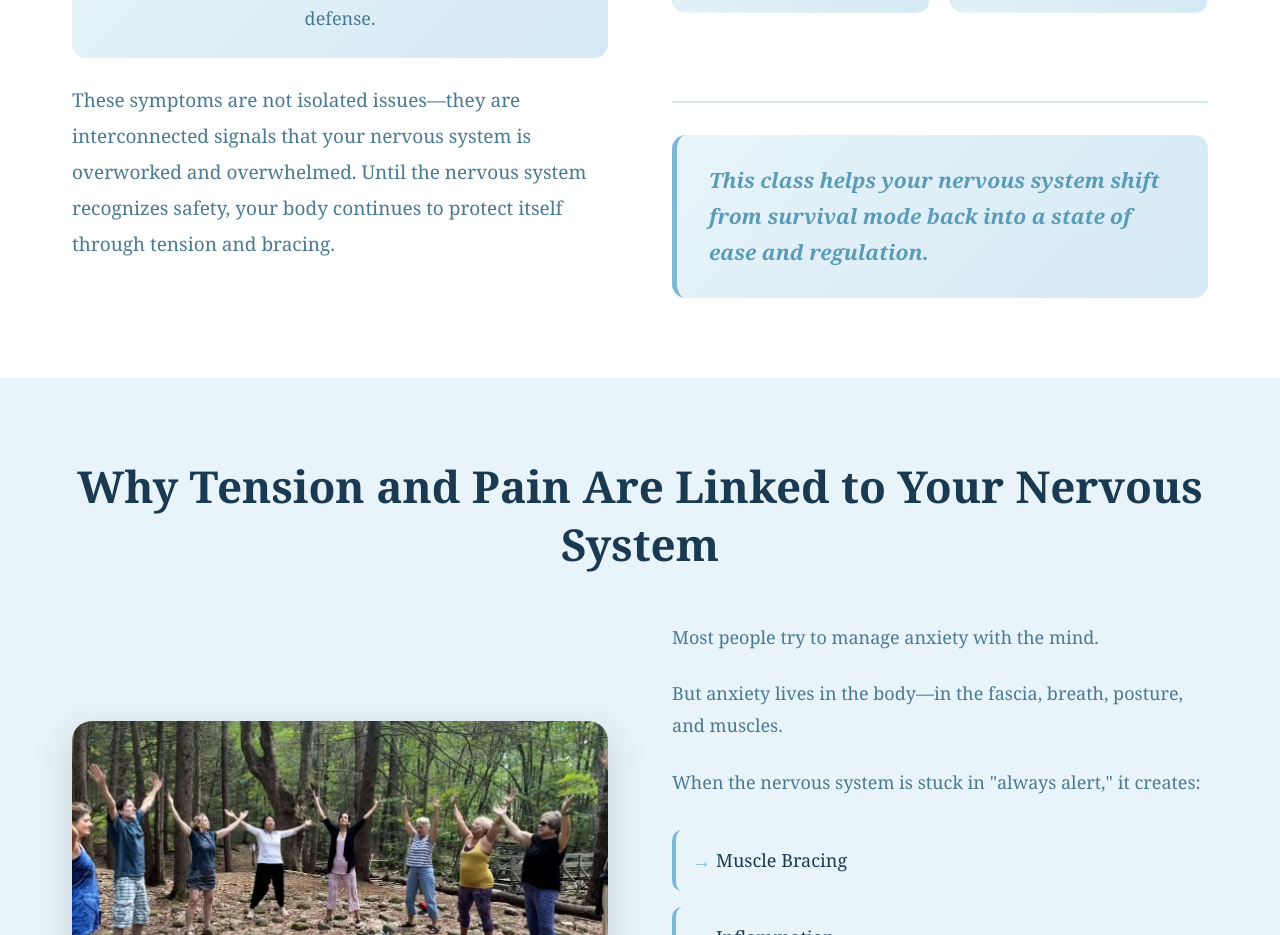
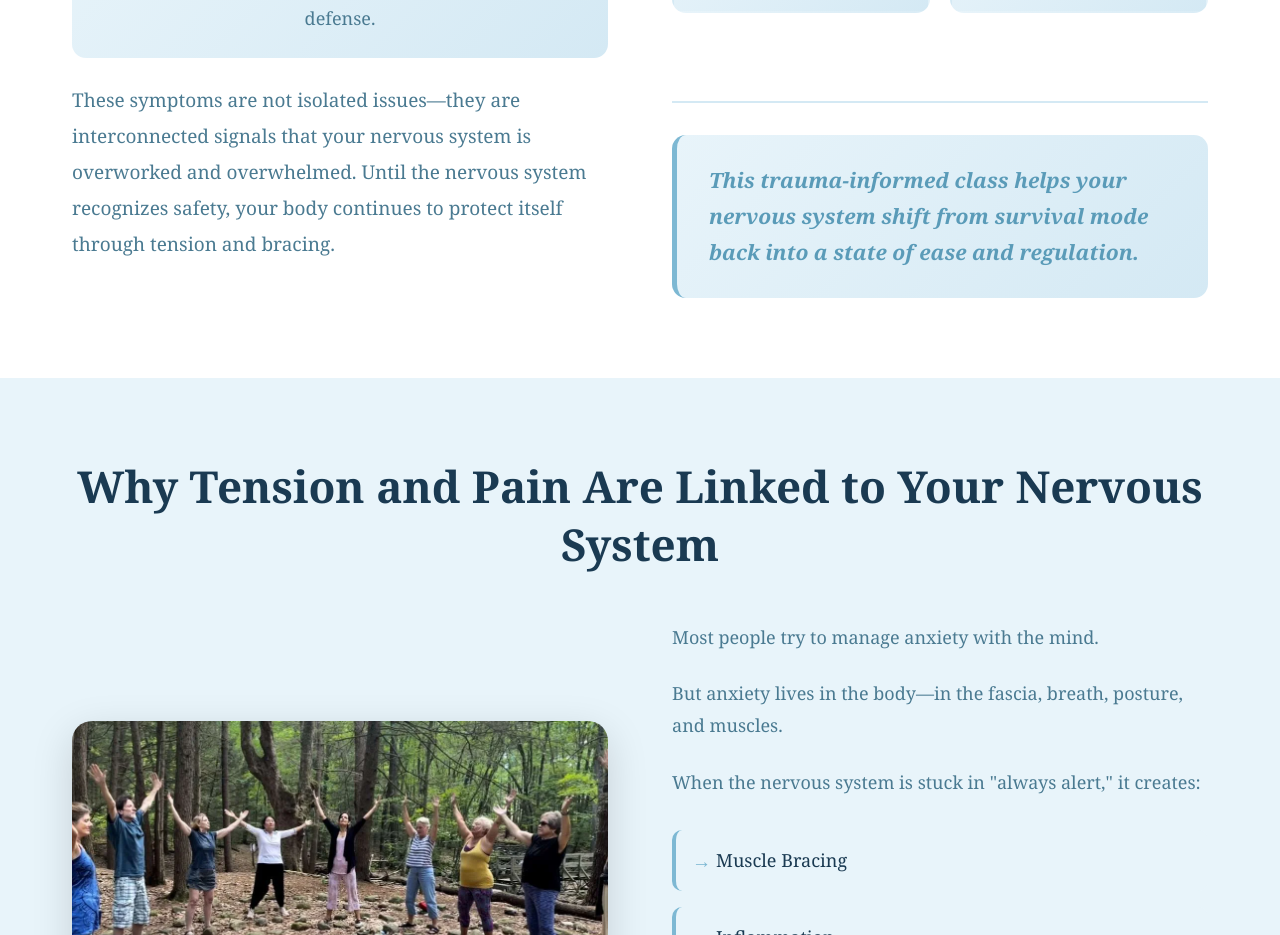
Before and after one commit to Vierra-Digital/QigongInfusedYoga, a Next.js app: page / in a window 1280 px wide. Shown: the part 1314-2249 px from the top of the page. Built offline with nearby package versions, Linux system fonts and the light colour scheme.

Commit message:
Fixed the wording on the homepage.

```diff
--- a/app/page.tsx
+++ b/app/page.tsx
@@ -98,7 +98,7 @@ export default function Home() {
               </div>
               <div className={styles.survivalInsight}>
                 <p className={styles.survivalSolution}>
-                  This class helps your nervous system shift from survival mode back into a state of ease and regulation.
+                  This trauma-informed class helps your nervous system shift from survival mode back into a state of ease and regulation.
                 </p>
               </div>
             </div>
```
